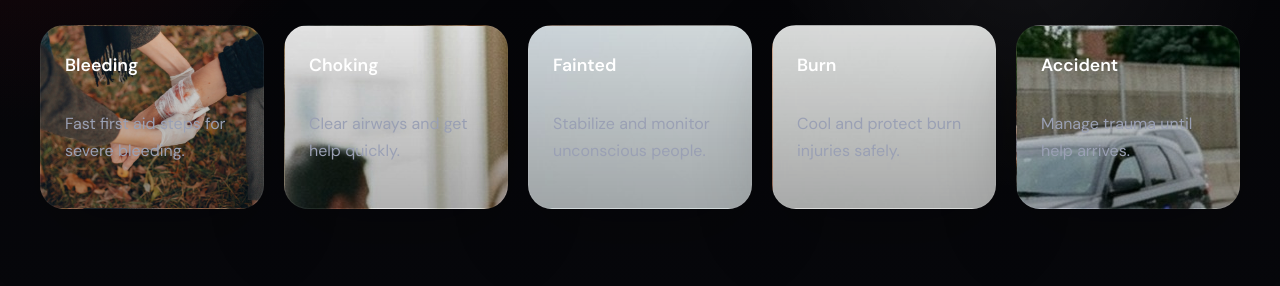
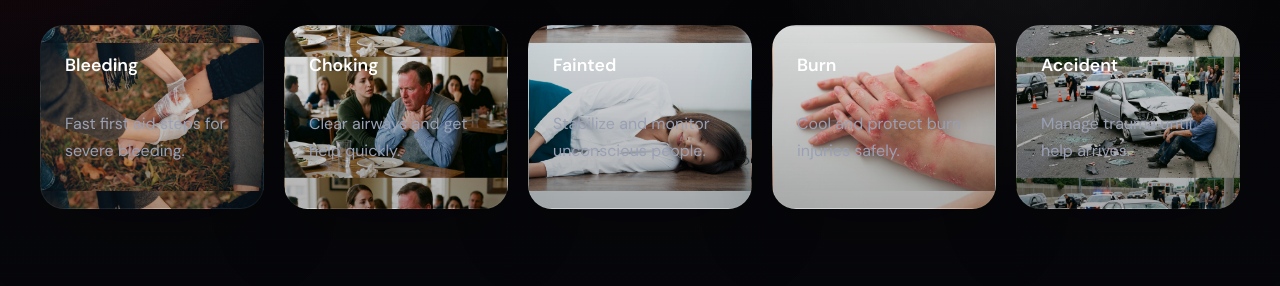
Before and after one commit to sathu07rgb/lifesaver1, a plain HTML site: page emergency.html in a window 1280 px wide. Shown: the part 291-577 px from the top of the page. Drawn offline with Linux system fonts and the light colour scheme.

Commit message:
Change background-size to contain for full image visibility on emergency cards

```diff
--- a/style.css
+++ b/style.css
@@ -271,7 +271,7 @@ a {
 
 .action-card.bleeding-card {
   background-image: linear-gradient(180deg, rgba(0,0,0,0.1), rgba(0,0,0,0.3)), url('assets/blood.jpg');
-  background-size: cover;
+  background-size: contain;
   background-position: center;
 }
 
@@ -279,18 +279,26 @@ a {
 
 .action-card.choking-card {
   background-image: linear-gradient(180deg, rgba(0,0,0,0.1), rgba(0,0,0,0.3)), url('assets/chock.jpeg');
+  background-size: contain;
+  background-position: center;
 }
 
 .action-card.faint-card {
   background-image: linear-gradient(180deg, rgba(0,0,0,0.1), rgba(0,0,0,0.3)), url('assets/faint.jpeg');
+  background-size: contain;
+  background-position: center;
 }
 
 .action-card.accident-card {
   background-image: linear-gradient(180deg, rgba(0,0,0,0.1), rgba(0,0,0,0.3)), url('assets/acc.jpeg');
+  background-size: contain;
+  background-position: center;
 }
 
 .action-card.burn-card {
   background-image: linear-gradient(180deg, rgba(0,0,0,0.1), rgba(0,0,0,0.3)), url('assets/burn.jpeg');
+  background-size: contain;
+  background-position: center;
 }
 
 .action-card:hover {
```
